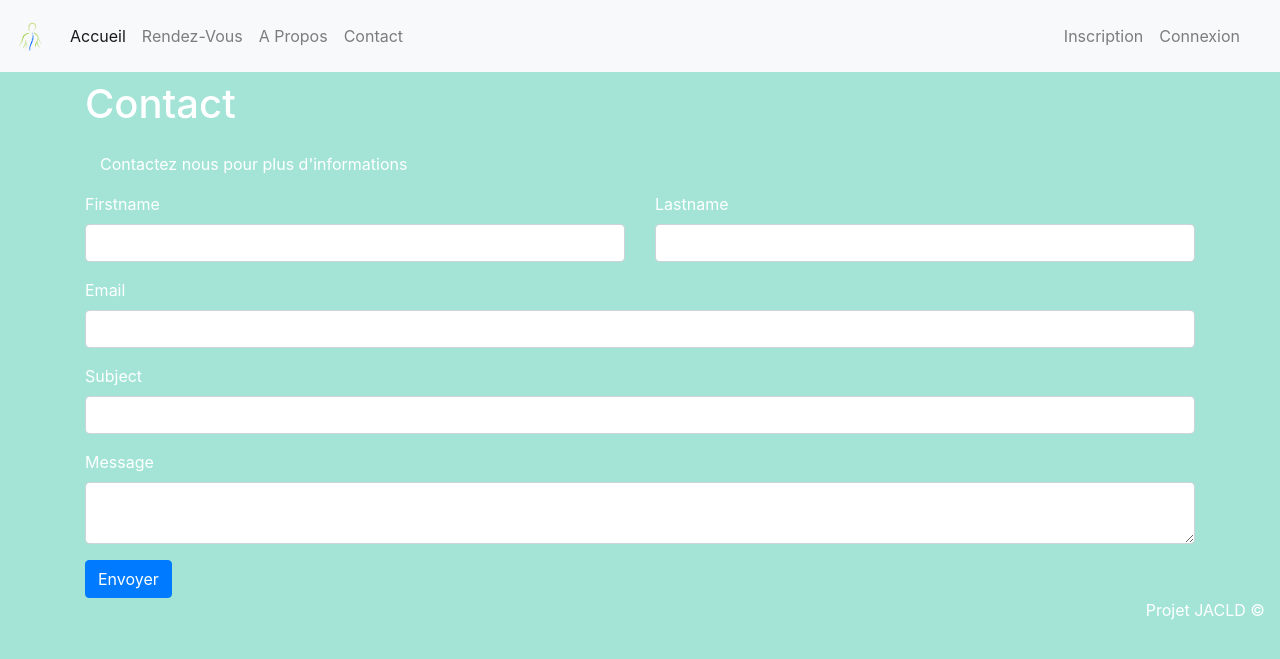
After one commit to JulesAllamigeon/projetCertification, a Symfony app: template templates/index/contact.html.twig in a window 1280 px wide. The commit adds this page. Shown: the top 659 px of the page. Run offline with Twig, Linux system fonts and the light colour scheme; the template is opened without the code that fills it, so the values that code supplies are empty; form fields are guessed from the names that the template uses; some libraries are stand-ins or nearby versions.

Commit message:
page contact avec form d'envoi de mail

```diff
--- a/src/Entity/User.php
+++ b/src/Entity/User.php
@@ -3,6 +3,7 @@
 namespace App\Entity;
 
 use Doctrine\Common\Collections\ArrayCollection;
+use Doctrine\Common\Collections\Collection;
 use Doctrine\ORM\Mapping as ORM;
 use Symfony\Bridge\Doctrine\Validator\Constraints\UniqueEntity;
 use Symfony\Component\Security\Core\User\UserInterface;
--- a/templates/base.html.twig
+++ b/templates/base.html.twig
@@ -41,7 +41,7 @@
                             <a class="nav-link" href="#">A Propos</a>
                         </li>
                         <li class="nav-item">
-                            <a class="nav-link" href="#">Contact</a>
+                            <a class="nav-link" href={{ path('app_index_contact') }}>Contact</a>
                         </li>
 
                     </ul>
--- /dev/null
+++ b/templates/index/contact.html.twig
@@ -0,0 +1,36 @@
+{% extends 'base.html.twig' %}
+
+{% block title %}Contact - Jacl{% endblock %}
+
+{% block body %}
+
+    <h1 class="mt-2 mb-4">Contact</h1>
+
+    <div class="container">
+        <p>Contactez nous pour plus d'informations</p>
+    </div>
+
+    {{ form_start(form) }}
+
+    <div class="row">
+        <div class="col-md-6">
+        {{ form_row(form.firstname) }}
+        </div>
+        <div class="col-md-6">
+        {{ form_row(form.lastname) }}
+        </div>
+    </div>
+        {{ form_row(form.email) }}
+
+        {{ form_row(form.subject) }}
+
+        {{ form_row(form.message) }}
+
+        <button type="submit" class="btn btn-primary">
+            Envoyer
+        </button>
+
+    {{ form_end(form) }}
+
+
+{% endblock %}
--- /dev/null
+++ b/templates/index/mail.html.twig
@@ -0,0 +1,3 @@
+<h3>Message envoyé par {{ data.firstname }} {{ data.lastname }}</h3>
+
+    {{ data.message }}
```
Also changed, not shown: src/Controller/IndexController.php (+45 -0 lines), src/Form/ContactType.php (added, +88 -0 lines), 3 other files.
